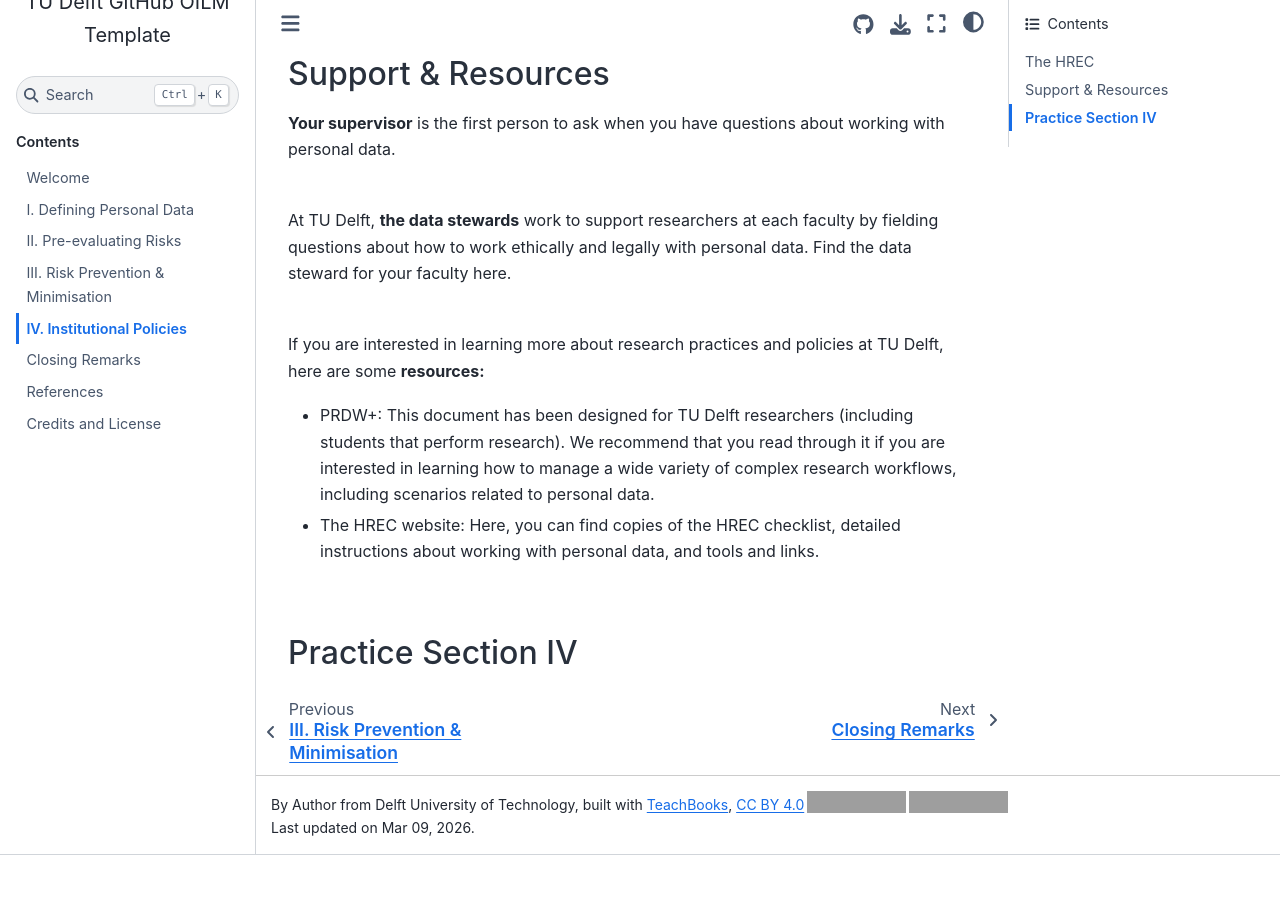
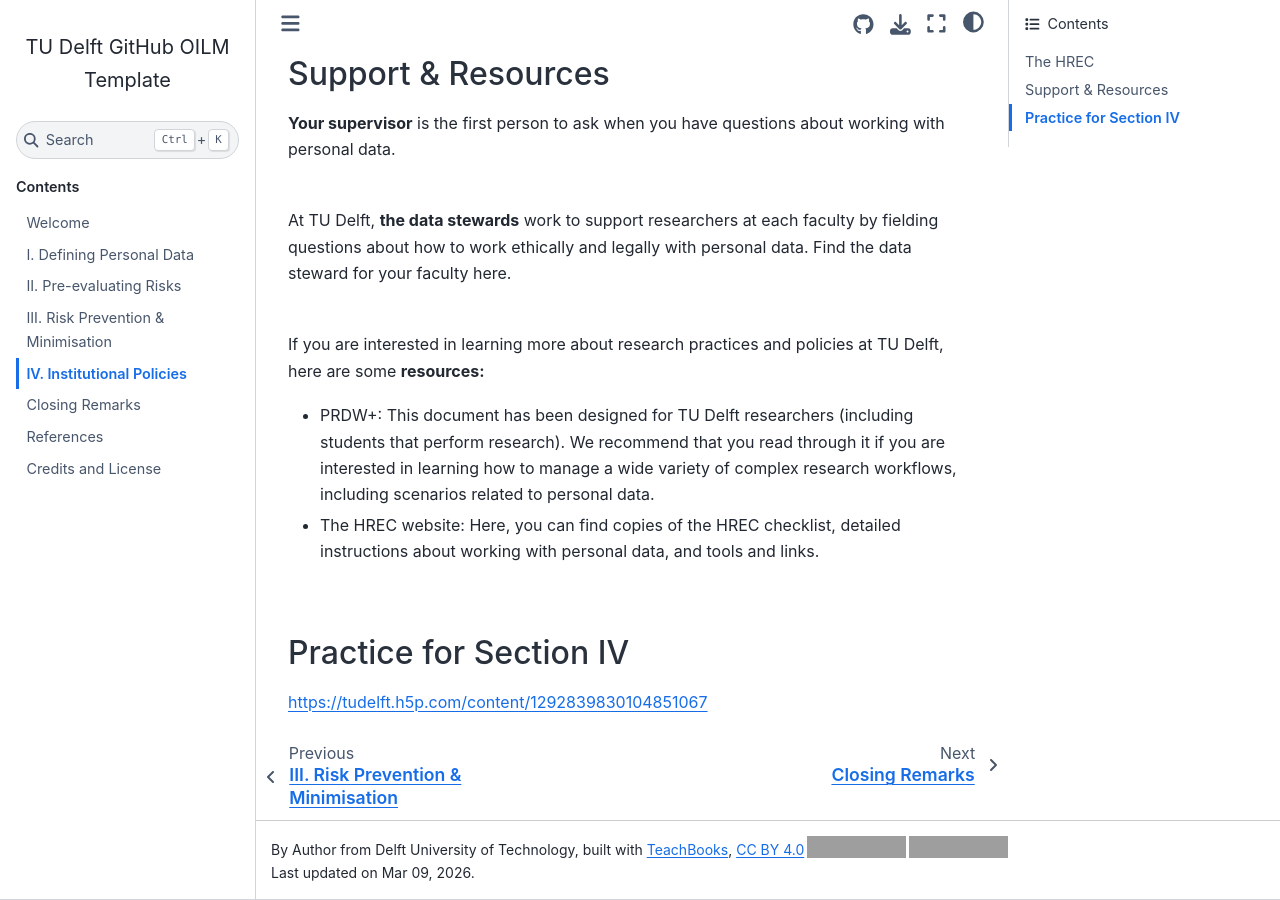
Before and after one commit to tu-delft-library/BSc_Research_Ethics_for_Personal_Data, a Jupyter Book: the page built from book/institutional_policies.md, in a window 1280 px wide and 900 px high, scrolled down 1260 px. Built offline with Jupyter Book 1.0.4 settings and Sphinx 7.4.7 and the Sphinx Book theme 1.1.4, drawn with Linux system fonts in a browser that asks for light colours; comment, search, counter and statistics services are not loaded; before the commit the page ends 2115 px from its top, so only the background shows below that; grey boxes are pictures that could not be loaded.

Commit message:
added H5P for section IV

```diff
--- a/book/institutional_policies.md
+++ b/book/institutional_policies.md
@@ -49,4 +49,6 @@
 - The HREC website: Here, you can find copies of the HREC checklist, detailed instructions about working with personal data, and tools and links.
 <br>
 
-## Practice Section IV
+## Practice for Section IV
+https://tudelft.h5p.com/content/1292839830104851067
+<br>
```
